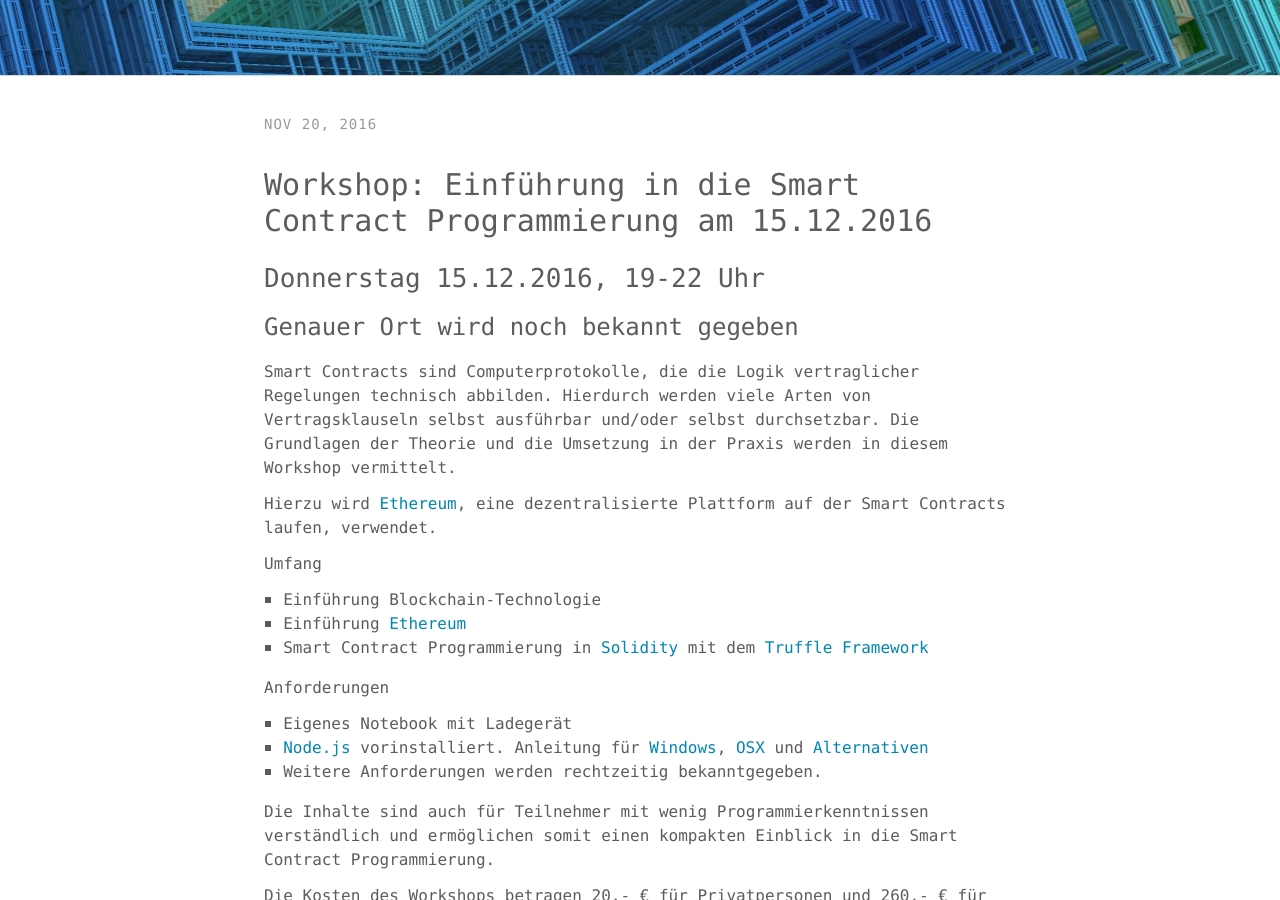
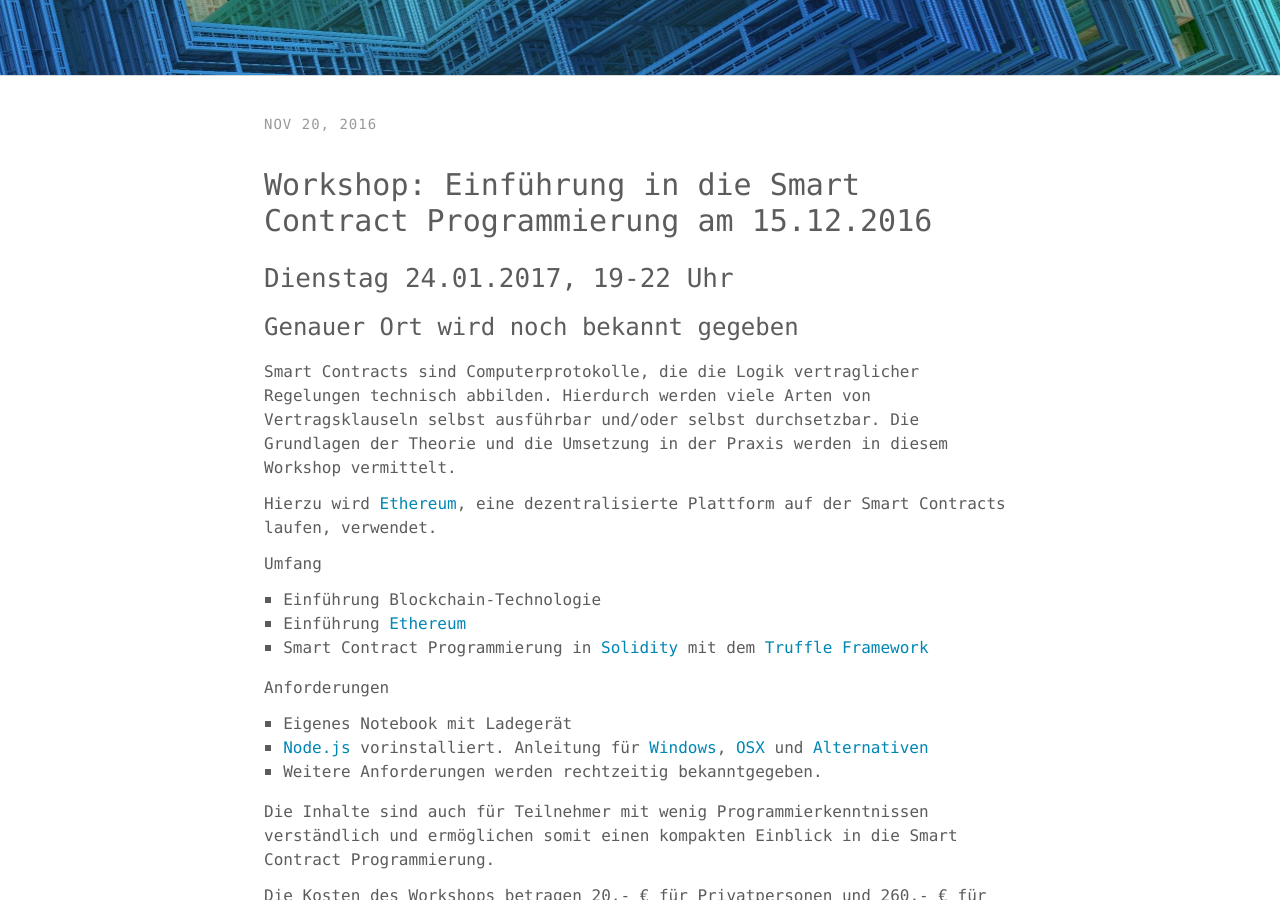
Before and after one commit to blocklab/site, a Jekyll site: the page built from _posts/2016-11-20-introduction-smart-contracts.md, in a window 1280 px wide and 900 px high, scrolled down 347 px. Built offline with Jekyll 4.4.1, drawn with Linux system fonts in a browser that asks for light colours.

Commit message:
New Date for 2nd workshop

```diff
--- a/_posts/2016-11-20-introduction-smart-contracts.md
+++ b/_posts/2016-11-20-introduction-smart-contracts.md
@@ -3,7 +3,7 @@ layout: post
 title: "Workshop: Einführung in die Smart Contract Programmierung am 15.12.2016"
 ---
 
-## Donnerstag 15.12.2016, 19-22 Uhr
+## Dienstag 24.01.2017, 19-22 Uhr
 
 ### Genauer Ort wird noch bekannt gegeben
 
```
